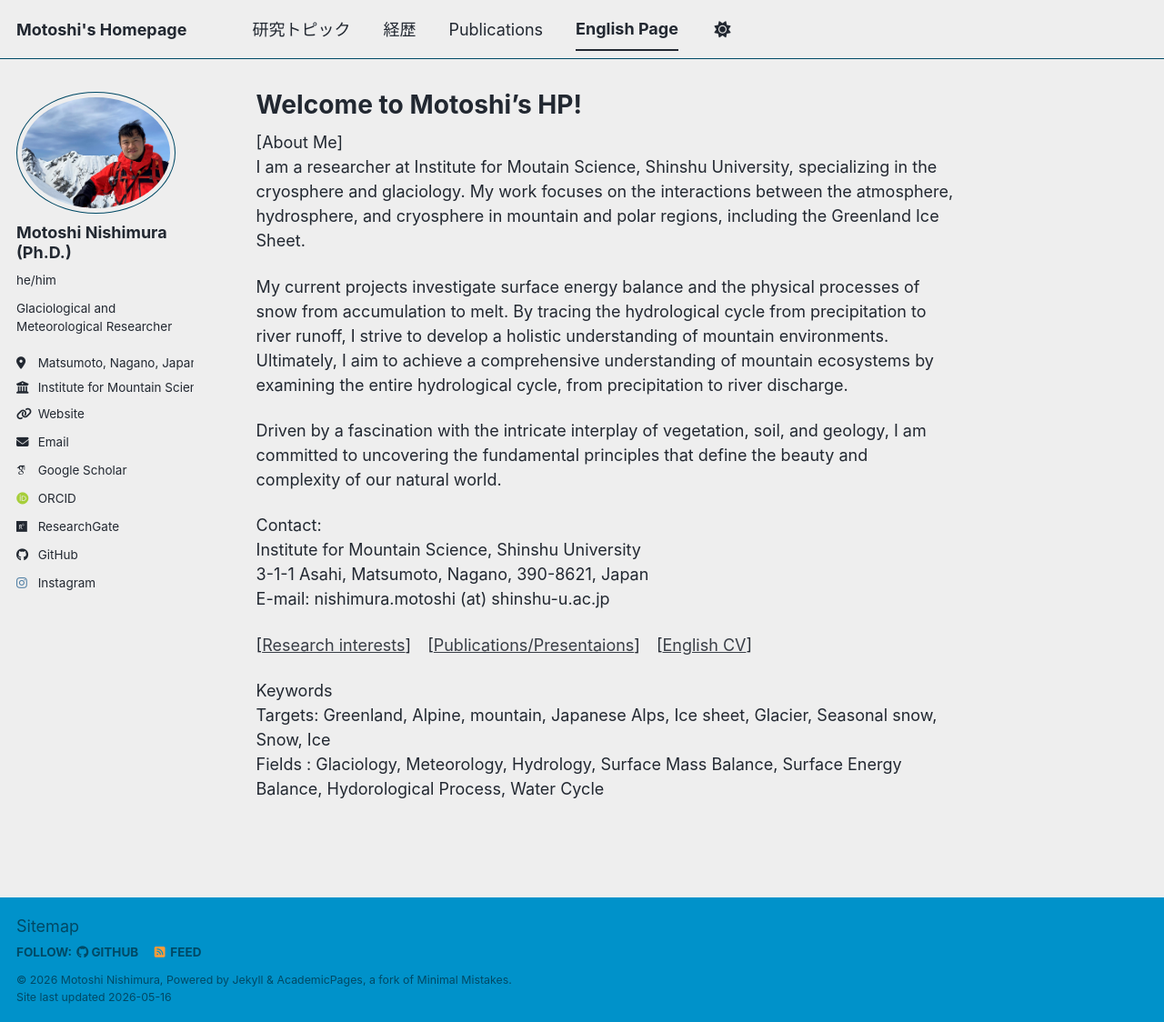
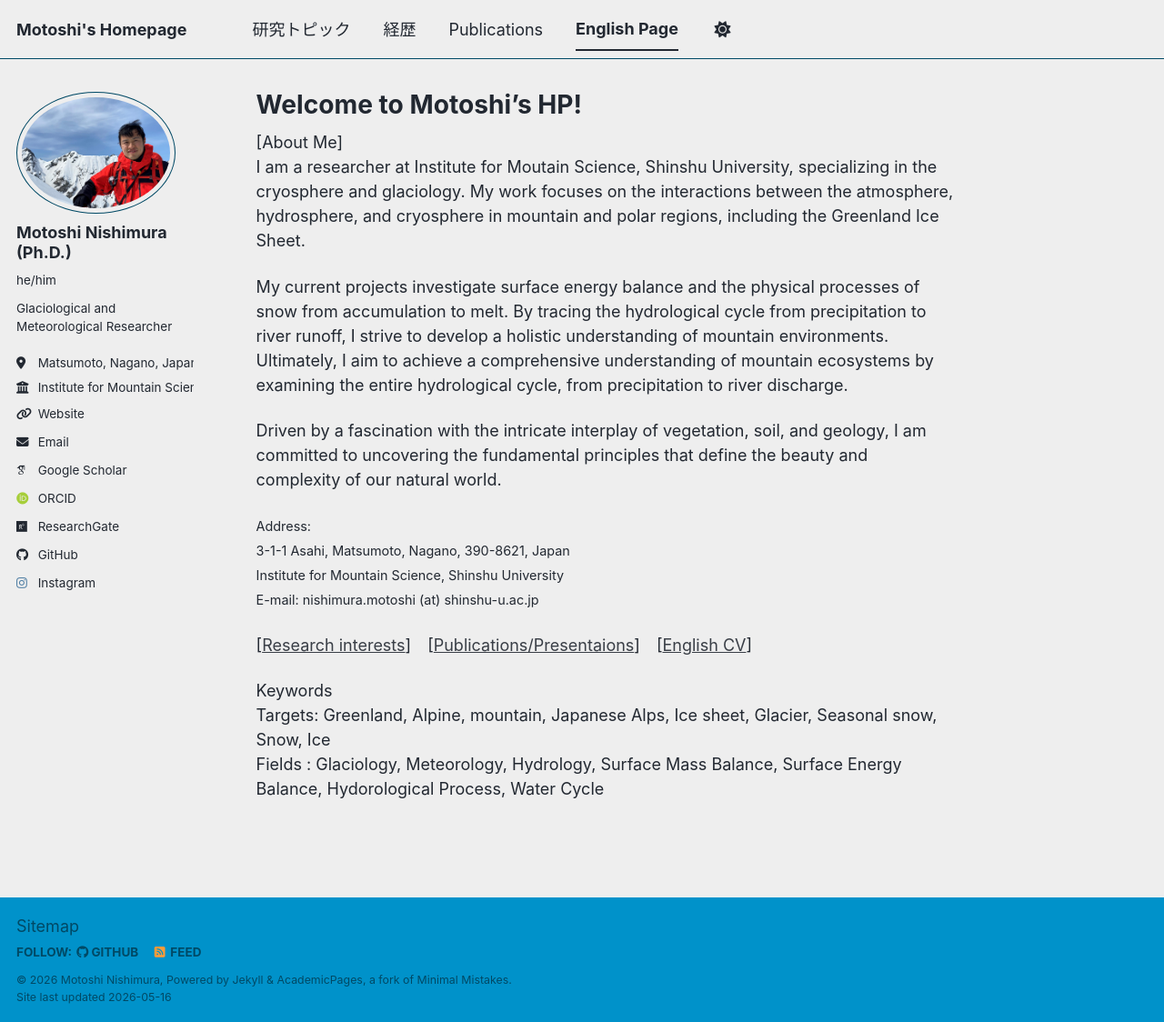
Before and after one commit to MotoshiNishimura/MotoshiNishimura.github.io, a Jekyll site: the page built from _pages/about_en.md, in a window 1280 px wide and 1124 px high. Shown: the whole window at 91% size. Built offline with Jekyll 4.4.1, drawn with Linux system fonts in a browser that asks for light colours; some web fonts are replaced; a script bundle is joined from its source files by our own code; library files that are not in the unit come from our copies.

Commit message:
Update about_en.md

```diff
--- a/_pages/about_en.md
+++ b/_pages/about_en.md
@@ -10,9 +10,10 @@ My current projects investigate surface energy balance and the physical processe
 
 Driven by a fascination with the intricate interplay of vegetation, soil, and geology, I am committed to uncovering the fundamental principles that define the beauty and complexity of our natural world.
 
-Contact:<br>
+<span style="font-size: 0.8em;">
+Address:<br>
+3-1-1 Asahi, Matsumoto, Nagano, 390-8621, Japan<br>
 Institute for Mountain Science, Shinshu University<br>
-3-1-1 Asahi, Matsumoto, Nagano, 390-8621, Japan<br>
 E-mail: nishimura.motoshi (at) shinshu-u.ac.jp
 
 [[Research interests](/interest_en/)]　[[Publications/Presentaions](/publications/)]　[[English CV](/cv_en/)]
```
